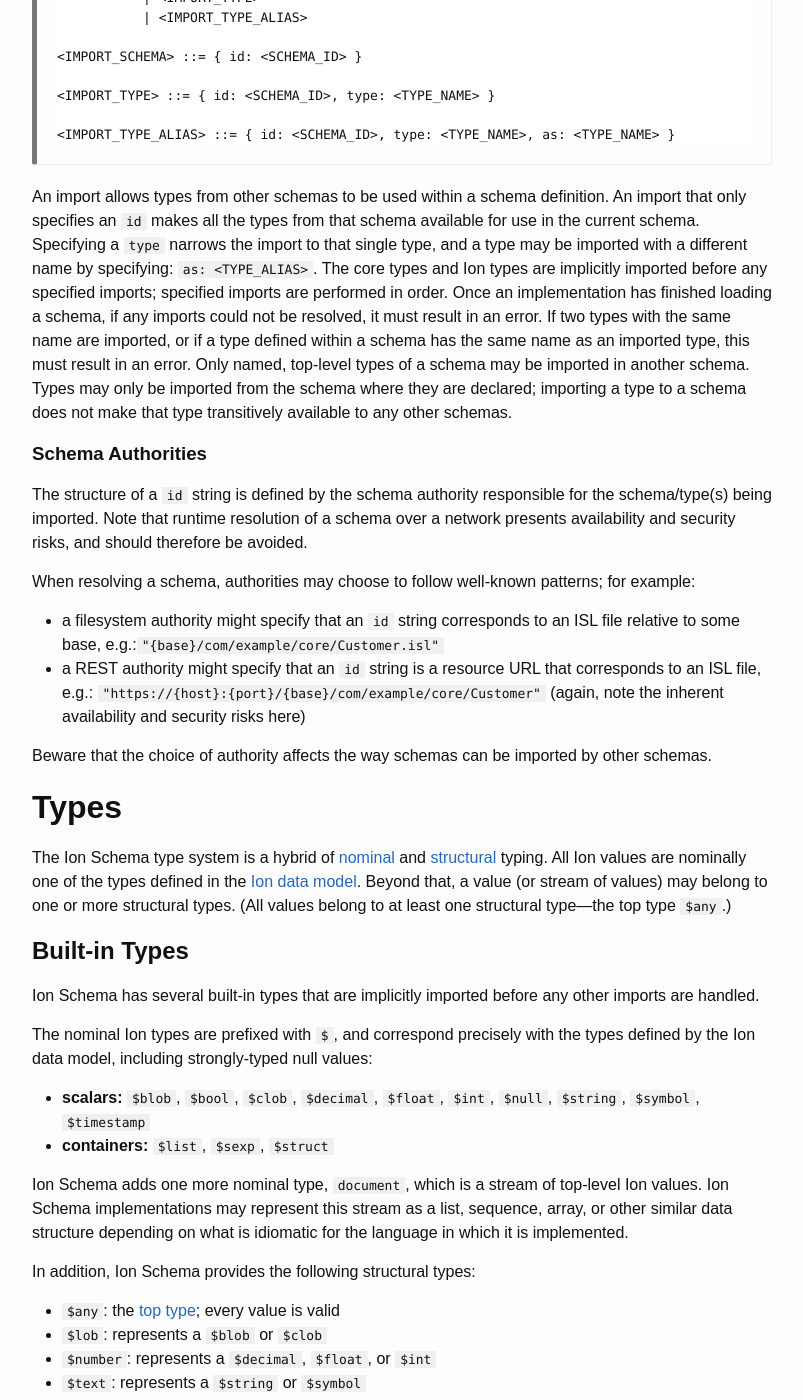
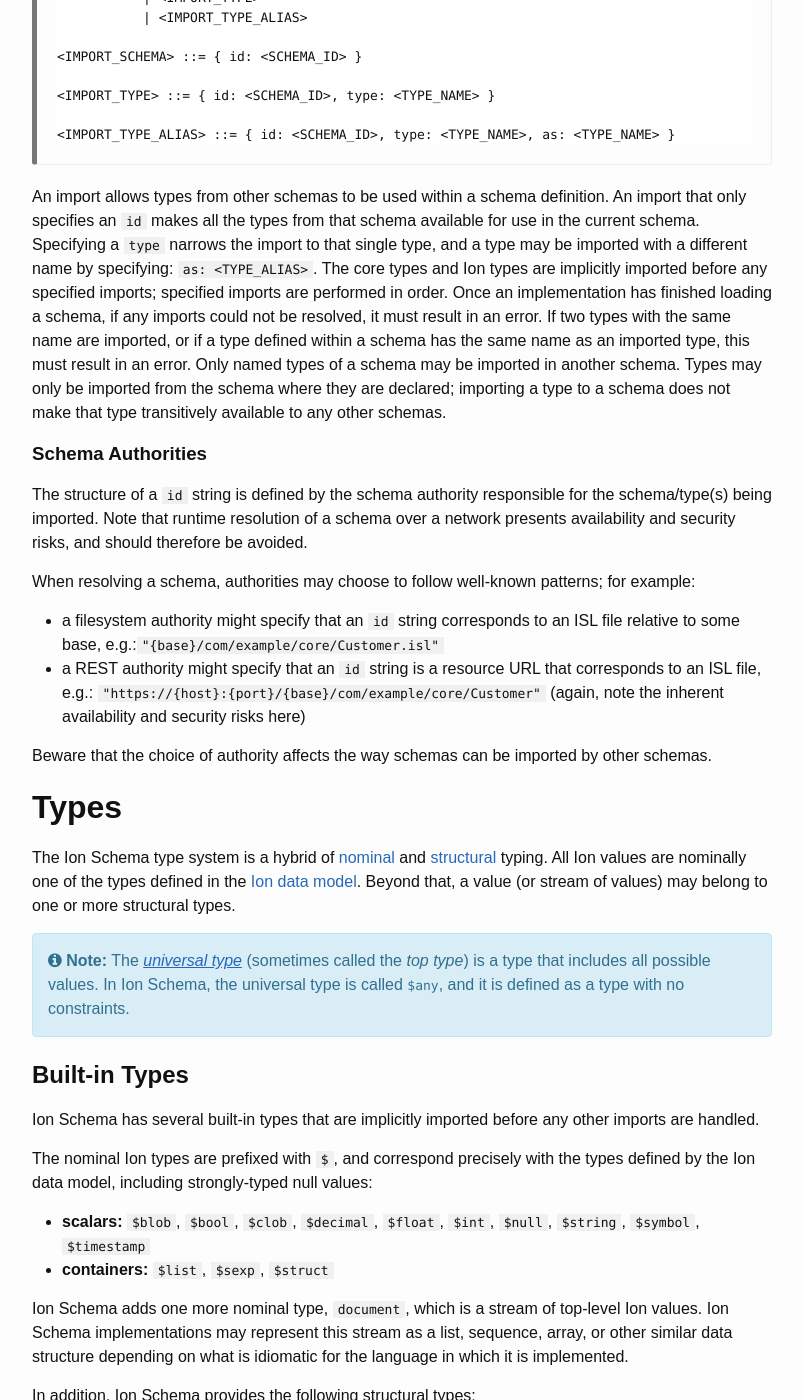
Before and after one commit to amazon-ion/ion-schema, a Jekyll site: the page built from docs/isl-2-0/spec.md, in a window 1280 px wide and 1400 px high, scrolled down 2465 px. Shown: the whole window, without its empty margins (238-1041 px from the left). Built offline with Jekyll 4.4.1, drawn with Linux system fonts in a browser that asks for light colours; some of the changed text lies outside the part shown.

Commit message:
Changes 'top type' to 'universal type' to avoid confusion with 'top-level' in reference to Ion streams

````diff
--- a/docs/isl-2-0/spec.md
+++ b/docs/isl-2-0/spec.md
@@ -64,7 +64,7 @@ Specifying a `type` narrows the import to that single type, and a type may be im
 The core types and Ion types are implicitly imported before any specified imports; specified imports are performed in order.
 Once an implementation has finished loading a schema, if any imports could not be resolved, it must result in an error.
 If two types with the same name are imported, or if a type defined within a schema has the same name as an imported type, this must result in an error.
-Only named, top-level types of a schema may be imported in another schema.
+Only named types of a schema may be imported in another schema.
 Types may only be imported from the schema where they are declared; importing a type to a schema does not make that type transitively available to any other schemas.
 
 {% comment %}{% include example.md title="A schema that imports types from other schemas" code_file="examples/placeholder.isl" %}{% endcomment %}
@@ -85,7 +85,11 @@ Beware that the choice of authority affects the way schemas can be imported by o
 The Ion Schema type system is a hybrid of [nominal](https://en.wikipedia.org/wiki/Nominal_type_system) and [structural](https://en.wikipedia.org/wiki/Structural_type_system) typing.
 All Ion values are nominally one of the types defined in the [Ion data model](https://amzn.github.io/ion-docs/docs/spec.html#the-ion-data-model).
 Beyond that, a value (or stream of values) may belong to one or more structural types.
-(All values belong to at least one structural type—the top type `$any`.)
+
+{% include note.html type="note" content="
+The [_universal type_](https://en.wikipedia.org/wiki/Top_type) (sometimes called the _top type_) is a type that includes all possible values.
+In Ion Schema, the universal type is called `$any`, and it is defined as a type with no constraints.
+" %}
 
 ## Built-in Types
 
@@ -101,7 +105,7 @@ Ion Schema implementations may represent this stream as a list, sequence, array,
 
 In addition, Ion Schema provides the following structural types:
 
-- `$any`: the [top type](https://en.wikipedia.org/wiki/Top_type); every value is valid
+- `$any`: the _universal type_; includes every possible value
 - `$lob`: represents a `$blob` or `$clob`
 - `$number`: represents a `$decimal`, `$float`, or `$int`
 - `$text`: represents a `$string` or `$symbol`
@@ -111,7 +115,7 @@ In addition, Ion Schema provides the following structural types:
 - `lob`: represents a (non-null) `blob` or `clob`
 - `number`: represents a (non-null) `decimal`, `float`, or `int`
 - `text`: represents a (non-null) `string` or `symbol`
-- `nothing`: the [empty type](https://en.wikipedia.org/wiki/Empty_type); it has no valid value
+- `nothing`: the [_empty type_](https://en.wikipedia.org/wiki/Empty_type); it has no valid value
 
 {% include note.html type="tip" content="
 For the built-in types, the presence of a leading `$` sigil indicates that the type includes null values.
@@ -126,21 +130,18 @@ The set of values which belong to a type is the intersection of the values that
 In order for a value to be a valid instance of a type, the value must not violate any of the type's constraints.
 A type definition with no constraints is equivalent to `$any`.
 
-{% include example.md title="The definition of `$any`, the top type" markdown="
-```ion
-type::{
-  name: $any,
-}
-```
-" %}
+### Declaring a Type Name
 
-Top-level types must declare a `name`. All other type definitions must not declare a `name`.
+A _named type definition_ is a special case of type definition.
+A named type definition must be a top-level value in the schema document that is annotated with `type`.
+A named type definition must contain the field `name`, where the value is an Ion symbol that is to be the name of the type.
+All other type definitions must not declare a `name`.
+
+<!-- TODO: add example of named vs inline type -->
 
 ## Type References
 
 {% include grammar-element.md productions="type_reference,type_name,import_type" %}
-
-
 
 Some constraints accept a type or list of types as their argument.
 
@@ -153,8 +154,6 @@ When the `$null_or` annotation is present on any type reference, it SHALL be eva
 
 For example, to allow `null` or any non-null integer value, you would use `$null_or::int`.
 To allow `null`, `null.int`, or any non-null integer value, you would use `$null_or::$int`.
-
-<!-- Add Example: a nullable type reference using $null_or and the equivalent using an explicit union type -->
 
 {% include example.md title="Nullable Type Reference" markdown="
 The following types are equivalent.
````
